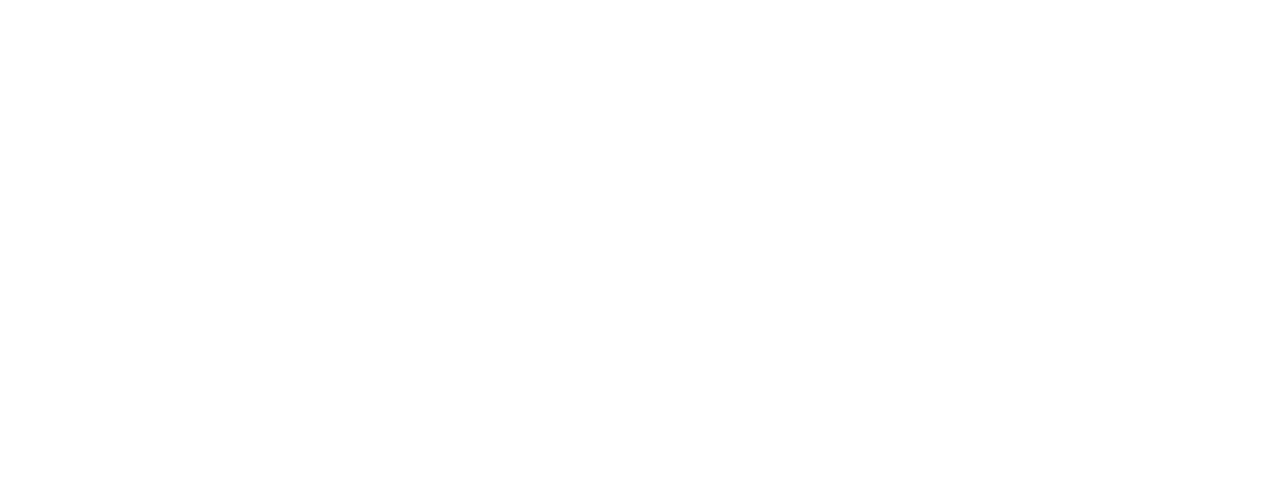
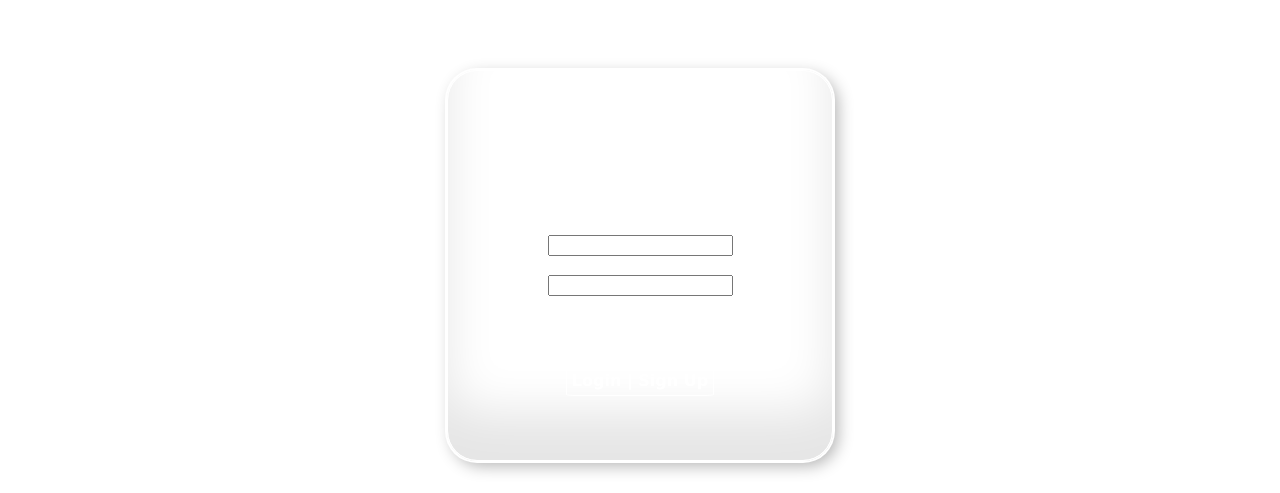
Before and after one commit to marshlendel/flick-list-client, a React (Create React App) app: page / in a window 1280 px wide. Shown: the part 2287-2780 px from the top of the page. Before the commit the page ends 2223 px from the top, so only its background shows below. Built offline with nearby package versions, Linux system fonts and the light colour scheme.

Commit message:
uncommented some stuff

```diff
--- a/src/App.js
+++ b/src/App.js
@@ -2,7 +2,7 @@ import React from "react"
 import './App.css';
 import WatchListNav from './components/navbar';
 import List from './components/watchlist';
-// import Login from './components/login';
+import Login from './components/login';
 import Footer from'./components/footer';
 
 
@@ -10,10 +10,14 @@ function App() {
   return (
     <div className="App">
 
-      <WatchListNav />
-      <List />
+     <WatchListNav />
+     <List />
+
+      <Login />
+      {/* <Navbar /> */}
+      {/* <Searchbar /> */}
+      {/* <Watchlist /> */}
       <Footer />
-      {/* <Login /> */}
 
     </div>
   );
```
